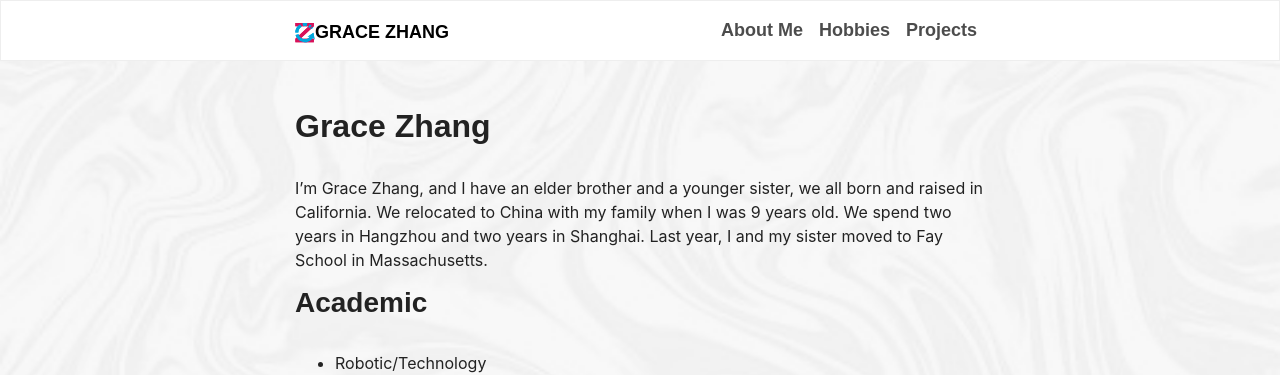
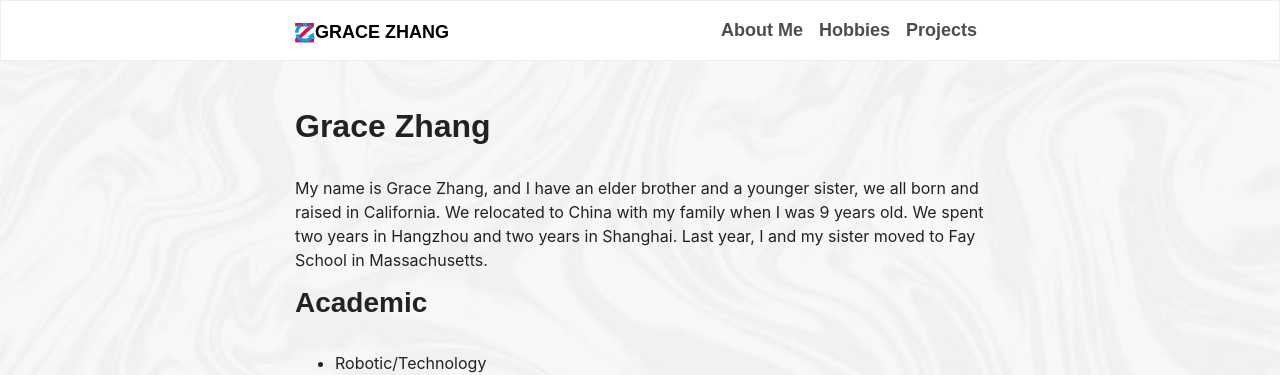
Before and after one commit to gracezca99/gracezca99.github.io, a Jekyll site: the page built from aboutme.md, in a window 1280 px wide. Shown: the top 375 px of the page. Built offline with Jekyll 4.4.1, drawn with Linux system fonts in a browser that asks for light colours; some web fonts are replaced; our own code applies the rules of GitHub Pages for plain Markdown files.

Commit message:
Update aboutme.md

```diff
--- a/aboutme.md
+++ b/aboutme.md
@@ -3,7 +3,7 @@ layout: default
 ---
 
 ## Grace Zhang
-I'm Grace Zhang, and I have an elder brother and a younger sister, we all born and raised in California. We relocated to China with my family when I was 9 years old. We spend two years in Hangzhou and two years in Shanghai. Last year, I and my sister moved to Fay School in Massachusetts.
+My name is Grace Zhang, and I have an elder brother and a younger sister, we all born and raised in California. We relocated to China with my family when I was 9 years old. We spent two years in Hangzhou and two years in Shanghai. Last year, I and my sister moved to Fay School in Massachusetts.
 
 ### Academic
 - Robotic/Technology
```
